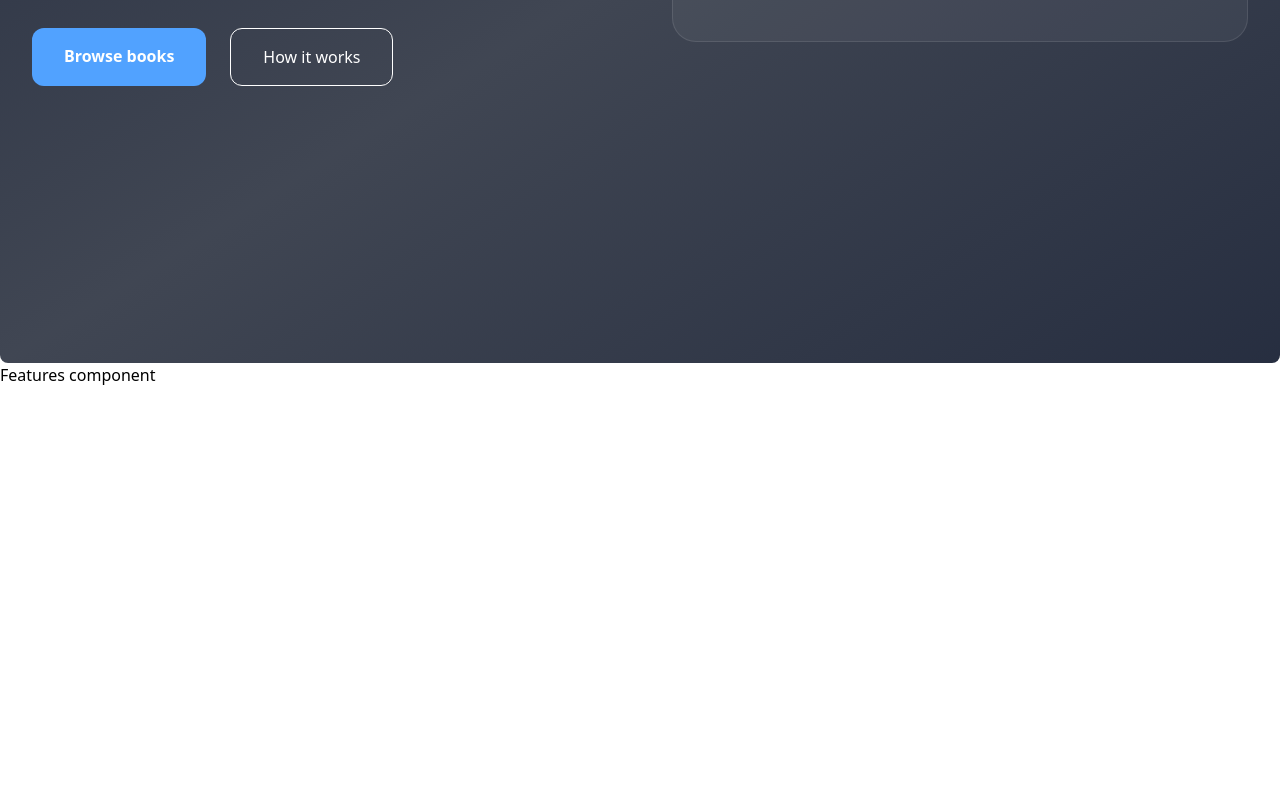
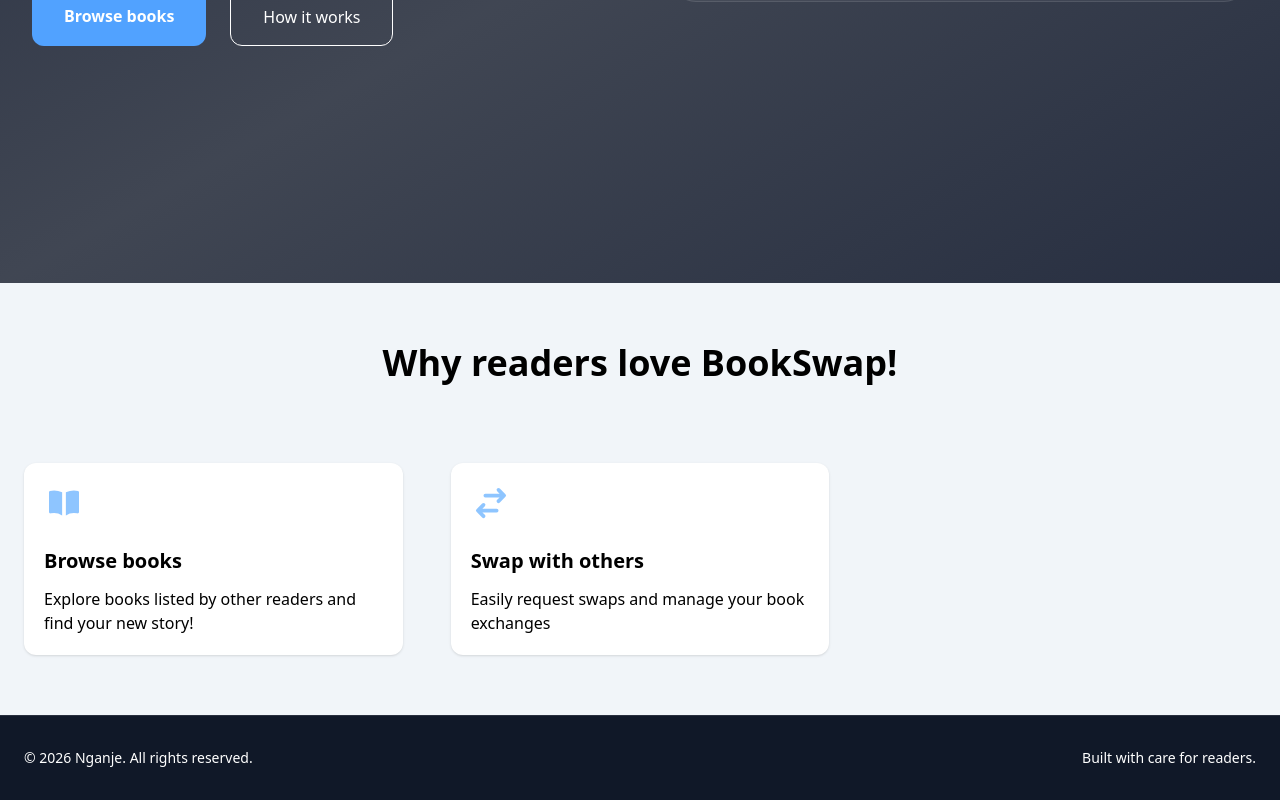
Before and after one commit to asnganje/bookswap-frontend, a React (Vite) app: page / in a window 1280 px wide. Shown: the part 437-1237 px from the top of the page. Before the commit the page ends 824 px from the top, so only its background shows below. Built offline with nearby package versions, Linux system fonts and the light colour scheme.

Commit message:
add features and footer components

```diff
--- a/src/components/Features.jsx
+++ b/src/components/Features.jsx
@@ -1,8 +1,49 @@
+import MotionWrapper from "./MotionWrapper"
+import { BookOpenIcon,
+        ArrowsRightLeftIcon,
+        UserGroupIcon
+} from "@heroicons/react/16/solid";
+
+const features = [
+  {
+    icon: BookOpenIcon,
+    title: "Browse books",
+    description: "Explore books listed by other readers and find your new story!"
+  },
+  {
+    icon: ArrowsRightLeftIcon,
+    title: "Swap with others",
+    description: "Easily request swaps and manage your book exchanges"
+  },
+  {
+    icon: UserGroupIcon,
+    title: "Join a community",
+    description: "Connect with other readers and grow your personal library!"
+  },
+]
+
 const Features = () => {
   return (
-    <div className="">
-      Features component
-    </div>
+    <section className="py-15 bg-slate-100">
+      <div className="max-w-7xl mx-auto px-6">
+        <h2 className="text-4xl font-bold text-center mb-20">
+          Why readers love BookSwap!
+        </h2>
+        <div className="grid md:grid-cols-3 gap-12">
+          {
+            features.map((feature, idx) => (
+              <MotionWrapper key={idx} delay={idx*3}>
+                <div className="bg-white rounded-xl shadow hover:shadow-xl transition p-5 cursor-pointer">
+                  <feature.icon className="w-10 h-10 text-blue-300"/>
+                  <h3 className="mt-6 font-semibold text-xl">{feature.title}</h3>
+                  <p className="mt-3 text-muted">{feature.description}</p>
+                </div>
+              </MotionWrapper>
+            ))
+          }
+        </div>
+      </div>
+    </section>
   )
 }
 
--- /dev/null
+++ b/src/components/Footer.jsx
@@ -0,0 +1,17 @@
+const Footer = () => {
+  const date = new Date().getFullYear()
+  return(
+    <footer className="bg-gray-900 border-t border-white/10 text-white">
+      <div className="max-w-7xl mx-auto px-6 py-8 flex flex-col md:flex-row items-center justify-between">
+        <p className="text-muted text-sm">
+          &copy; {date} Nganje. All rights reserved.
+        </p>
+        <p className="text-muted text-sm mt-4 md:mt-0">
+          Built with care for readers.
+        </p>
+      </div>
+    </footer>
+  )
+}
+
+export default Footer;
--- a/src/components/Hero.jsx
+++ b/src/components/Hero.jsx
@@ -3,7 +3,7 @@
 
 const Hero = () => {
   return (
-    <section className="min-h-screen flex items-center bg-gradient-to-br from-slate-900/90 via-gray-900/80 to-slate-900/90 text-white p-8 rounded-lg">
+    <section className="min-h-[90vh] flex items-center bg-gradient-to-br from-slate-900/90 via-gray-900/80 to-slate-900/90 text-white px-8 py-25 md:py-8">
       <div className="max-w-7xl mx-auto pz-6 grid md:grid-cols-2 gap-16">
         <MotionWrapper>
           <h1 className="tex-6xl font-extrabold leading-tight">
--- a/src/pages/Landing.jsx
+++ b/src/pages/Landing.jsx
@@ -1,6 +1,7 @@
 import Navbar from "../components/Navbar"
 import Hero from "../components/Hero"
 import Features from "../components/Features"
+import Footer from "../components/Footer"
 
 const Landing = () => {
   return (
@@ -8,6 +9,7 @@
       <Navbar />
       <Hero />
       <Features />
+      <Footer />
     </>
   )
 }
```
